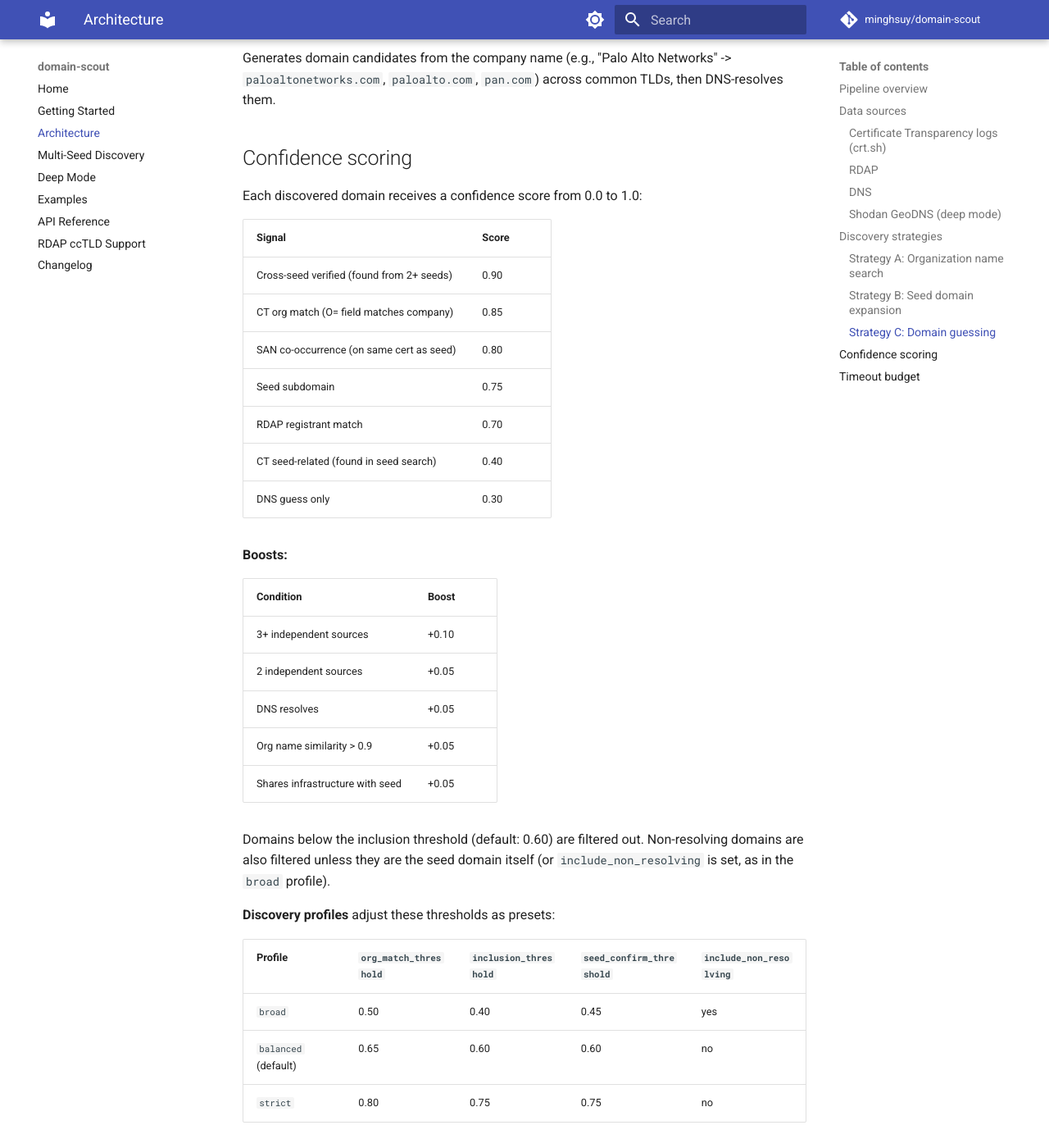
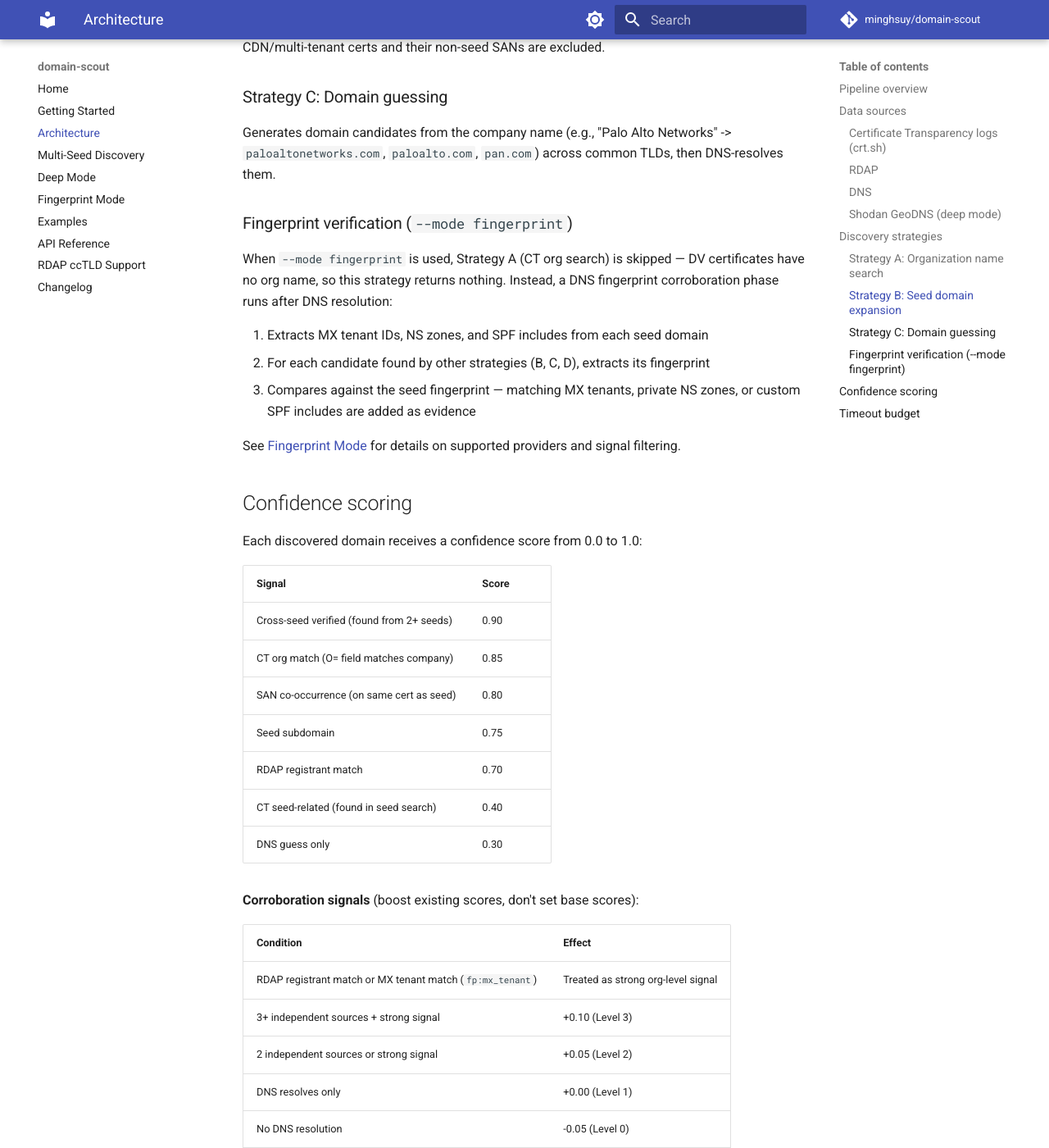
Before and after one commit to minghsuy/domain-scout, an MkDocs documentation site: the page built from docs/architecture.md, in a window 1280 px wide and 1400 px high, scrolled down 2432 px. Shown: the whole window at 82% size. Built offline with MkDocs 1.6.1 and Material for MkDocs 9.7.7, drawn with Linux system fonts in a browser that asks for light colours; comment, search, counter and statistics services are not loaded; some of the changed text lies outside the part shown.

Commit message:
Update docs for v0.9.0 fingerprint mode
- Add docs/fingerprint-mode.md with full feature documentation
- Update getting-started.md CLI flags table (add --mode, --cache,
  --local, --warehouse-path, --subsidiaries-path)
- Update architecture.md with fingerprint pipeline, scoring, timeouts
- Update examples.md with Shelter Insurance fingerprint example
- Update api.md with fingerprint config and REST API endpoints
- Update index.md and mkdocs.yml nav with fingerprint mode

Co-Authored-By: Claude Opus 4.6 (1M context) <noreply@anthropic.com>

```diff
--- a/docs/architecture.md
+++ b/docs/architecture.md
@@ -16,8 +16,11 @@ Input: company name + optional seed domain(s)
           │   ├─ Strategy A': CT search on seed org name
           │   └─ Strategy B: Seed domain expansion (SANs)
           │
-          ├─ Phase 3: DNS resolution
-          │   └─ Step 3b: GeoDNS rescue (--deep mode)
+          ├─ Phase 3: Post-processing
+          │   ├─ DNS resolution
+          │   ├─ Step 3b: GeoDNS rescue (--deep mode)
+          │   ├─ Step 3c: RDAP corroboration
+          │   └─ Step 3d: Fingerprint corroboration (--mode fingerprint)
           │
           ├─ Phase 4: Confidence scoring
           │   └─ Infrastructure sharing boost
@@ -44,10 +47,11 @@ Registration Data Access Protocol — the modern replacement for WHOIS. Used to
 
 ### DNS
 
-Standard A/AAAA resolution via Google (8.8.8.8) and Cloudflare (1.1.1.1) public resolvers. Used for:
+Standard A/AAAA/NS/MX/TXT resolution via Google (8.8.8.8) and Cloudflare (1.1.1.1) public resolvers. Used for:
 
 - Validating that discovered domains actually resolve
 - Infrastructure comparison (shared nameservers or IP /24 prefixes)
+- Fingerprint extraction (MX tenant IDs, NS zones, SPF includes) in fingerprint mode
 
 ### Shodan GeoDNS (deep mode)
 
@@ -78,6 +82,16 @@ If a seed domain is provided, finds all certificates that cover the seed domain
 
 Generates domain candidates from the company name (e.g., "Palo Alto Networks" -> `paloaltonetworks.com`, `paloalto.com`, `pan.com`) across common TLDs, then DNS-resolves them.
 
+### Fingerprint verification (`--mode fingerprint`)
+
+When `--mode fingerprint` is used, Strategy A (CT org search) is skipped — DV certificates have no org name, so this strategy returns nothing. Instead, a DNS fingerprint corroboration phase runs after DNS resolution:
+
+1. Extracts MX tenant IDs, NS zones, and SPF includes from each seed domain
+2. For each candidate found by other strategies (B, C, D), extracts its fingerprint
+3. Compares against the seed fingerprint — matching MX tenants, private NS zones, or custom SPF includes are added as evidence
+
+See [Fingerprint Mode](fingerprint-mode.md) for details on supported providers and signal filtering.
+
 ## Confidence scoring
 
 Each discovered domain receives a confidence score from 0.0 to 1.0:
@@ -92,14 +106,15 @@ Each discovered domain receives a confidence score from 0.0 to 1.0:
 | CT seed-related (found in seed search) | 0.40 |
 | DNS guess only | 0.30 |
 
-**Boosts:**
+**Corroboration signals** (boost existing scores, don't set base scores):
 
-| Condition | Boost |
-|-----------|-------|
-| 3+ independent sources | +0.10 |
-| 2 independent sources | +0.05 |
-| DNS resolves | +0.05 |
-| Org name similarity > 0.9 | +0.05 |
+| Condition | Effect |
+|-----------|--------|
+| RDAP registrant match or MX tenant match (`fp:mx_tenant`) | Treated as strong org-level signal |
+| 3+ independent sources + strong signal | +0.10 (Level 3) |
+| 2 independent sources or strong signal | +0.05 (Level 2) |
+| DNS resolves only | +0.00 (Level 1) |
+| No DNS resolution | -0.05 (Level 0) |
 | Shares infrastructure with seed | +0.05 |
 
 Domains below the inclusion threshold (default: 0.60) are filtered out. Non-resolving domains are also filtered unless they are the seed domain itself (or `include_non_resolving` is set, as in the `broad` profile).
@@ -122,6 +137,8 @@ The entire pipeline runs under a configurable total timeout (default: 120s, bump
 - All strategies: remaining - 10s reserve
 - DNS resolution: remaining - 2s reserve
 - GeoDNS: remaining - 3s reserve
+- RDAP corroboration: 15s cap
+- Fingerprint corroboration (fingerprint mode): 30s cap
 - Infrastructure checks: 10s hard cap
 
 If any phase times out, completed results are preserved and the pipeline continues with what it has.
--- a/mkdocs.yml
+++ b/mkdocs.yml
@@ -31,6 +31,7 @@ nav:
   - Architecture: architecture.md
   - Multi-Seed Discovery: multi-seed.md
   - Deep Mode: deep-mode.md
+  - Fingerprint Mode: fingerprint-mode.md
   - Examples: examples.md
   - API Reference: api.md
   - RDAP ccTLD Support: rdap-cctld-support.md
```
Also changed, not shown: docs/api.md (+39 -0 lines), docs/examples.md (+27 -0 lines), docs/fingerprint-mode.md (added, +132 -0 lines), docs/getting-started.md (+7 -0 lines), docs/index.md (+5 -1 lines).
